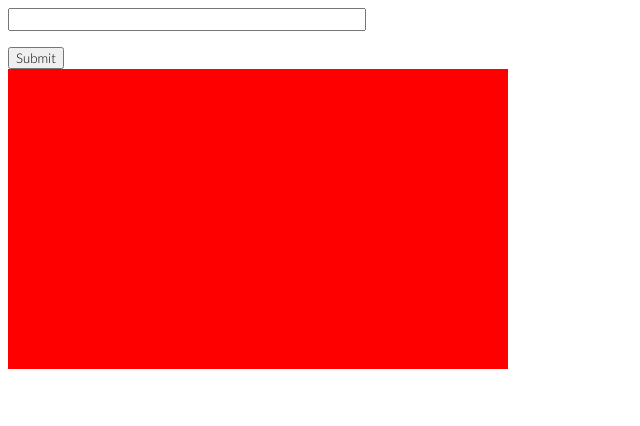
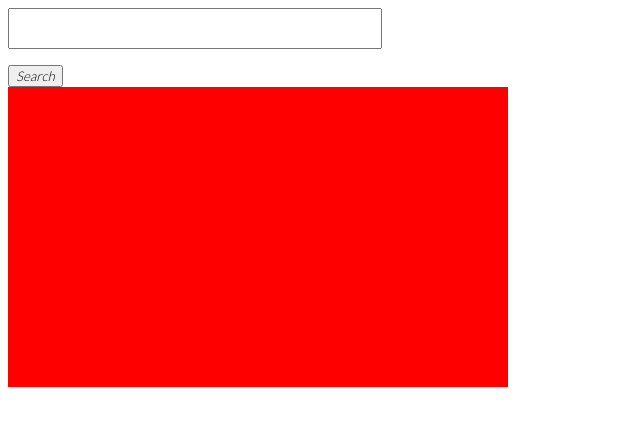
Before and after one commit to avarlamova/vuex-bookstore, a Vue app: page / in a window 1280 px wide. Shown: the top 426 px of the page, without its empty margins (0-640 px from the left). Built offline with nearby package versions, Linux system fonts and the light colour scheme.

Commit message:
added searchbar store mutation

```diff
--- a/src/components/SearchBar.vue
+++ b/src/components/SearchBar.vue
@@ -9,17 +9,23 @@
           v-for="book in matchingBooks"
           :key="book.title"
           :id="book.key"
-          @click="onItemChange"
+          @click="displayItem(query)"
         >
           <span class="title">{{ book.title }}</span> by
           <span class="author">{{ book.author }}</span>
         </li>
       </div>
     </ul>
-    <button type="submit">Submit</button>
+    <button type="submit">
+      <i class="material-icons"> Search </i>
+    </button>
   </form>
 </template>
+
+{{ query }}
 <script>
+import { mapActions } from "vuex";
+
 export default {
   data() {
     return {
@@ -29,6 +35,7 @@ export default {
     };
   },
   methods: {
+    ...mapActions(["sendQuery"]),
     onBookSearchSubmit(e) {
       e.preventDefault();
     },
@@ -58,8 +65,8 @@ export default {
         timeout = setTimeout(callback, delay);
       };
     },
-    onItemChange(e) {
-      const bookId = e.target.id;
+    displayItem(value) {
+      this.sendQuery(value);
       // передать в глобальный store выбранную книгу
     },
   },
@@ -101,5 +108,6 @@ export default {
 .autocomplete-input {
   width: 350px;
   font-size: 14px;
+  padding: 10px;
 }
 </style>
--- a/src/store/index.js
+++ b/src/store/index.js
@@ -1,10 +1,11 @@
 import { createStore } from "vuex";
 import BookModule from "./modules/book.js";
-// import SearchModule from "./modules/search.js";
+import SearchModule from "./modules/search.js";
 
 const store = createStore({
   modules: {
     BookModule,
+    SearchModule,
   },
   state: {
     books: [],
--- a/src/store/modules/search.js
+++ b/src/store/modules/search.js
@@ -1,4 +1,4 @@
-const SearchModules = {
+const SearchModule = {
   actions: {
     sendQuery(query, ctx) {
       // const res = await fetch("http://openlibrary.org/search.json?q=" + query);
@@ -9,7 +9,15 @@ const SearchModules = {
   state: {
     query: "",
   },
-  mutations: {}, // изменяют store
-  getters: {},
+  mutations: {
+    updateSearch(state, value) {
+      state.query = value;
+    },
+  }, // изменяют store
+  getters: {
+    query(state) {
+      return state.query;
+    },
+  },
 };
-export default SearchModules;
+export default SearchModule;
```
